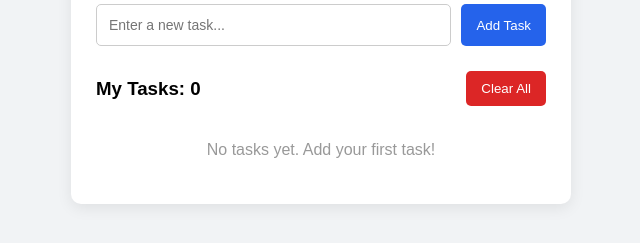
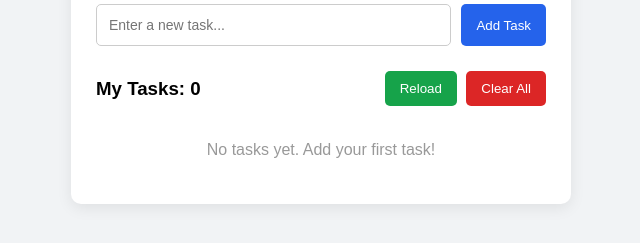
Before and after one commit to amirmhmdhoseini/js-training, a plain HTML site: page ToDo/index.html in a window 1280 px wide. Shown: the part 123-366 px from the top of the page, without its empty margins (319-959 px from the left). Drawn offline with Linux system fonts and the light colour scheme.

Commit message:
fix todo program

```diff
--- a/ToDo/index.html
+++ b/ToDo/index.html
@@ -25,7 +25,10 @@
 
         <div class="todo-header">
             <h3>My Tasks: <span id="task-count">0</span></h3>
-            <button id="clear-btn">Clear All</button>
+            <div>
+                <button id="reload-btn">Reload</button>
+                <button id="clear-btn">Clear All</button>
+            </div>
         </div>
 
         <ul id="todo-list">
--- a/ToDo/script.js
+++ b/ToDo/script.js
@@ -1,9 +1,11 @@
+
 const form = document.getElementById('todo-form')
 const taskInput = document.getElementById('todo-input')
 const todoList = document.getElementById('todo-list')
 const count = document.getElementById('task-count')
 const clearButton = document.getElementById('clear-btn')
 const emptyMessage = document.getElementById('empty-message')
+const reloadButton = document.getElementById('reload-btn')
 
 let tasks = JSON.parse(localStorage.getItem('tasks')) || []
 
@@ -58,4 +60,8 @@ clearButton.addEventListener('click', () => {
     renderTasks()
 })
 
+reloadButton.addEventListener('click', () => {
+    location.reload()
+})
+
 renderTasks()
--- a/ToDo/style.css
+++ b/ToDo/style.css
@@ -55,6 +55,11 @@ button {
     margin-bottom: 15px;
 }
 
+#reload-btn {
+    background-color: #16a34a;
+    margin-right: 5px;
+}
+
 #clear-btn {
     background-color: #dc2626;
 }
```
